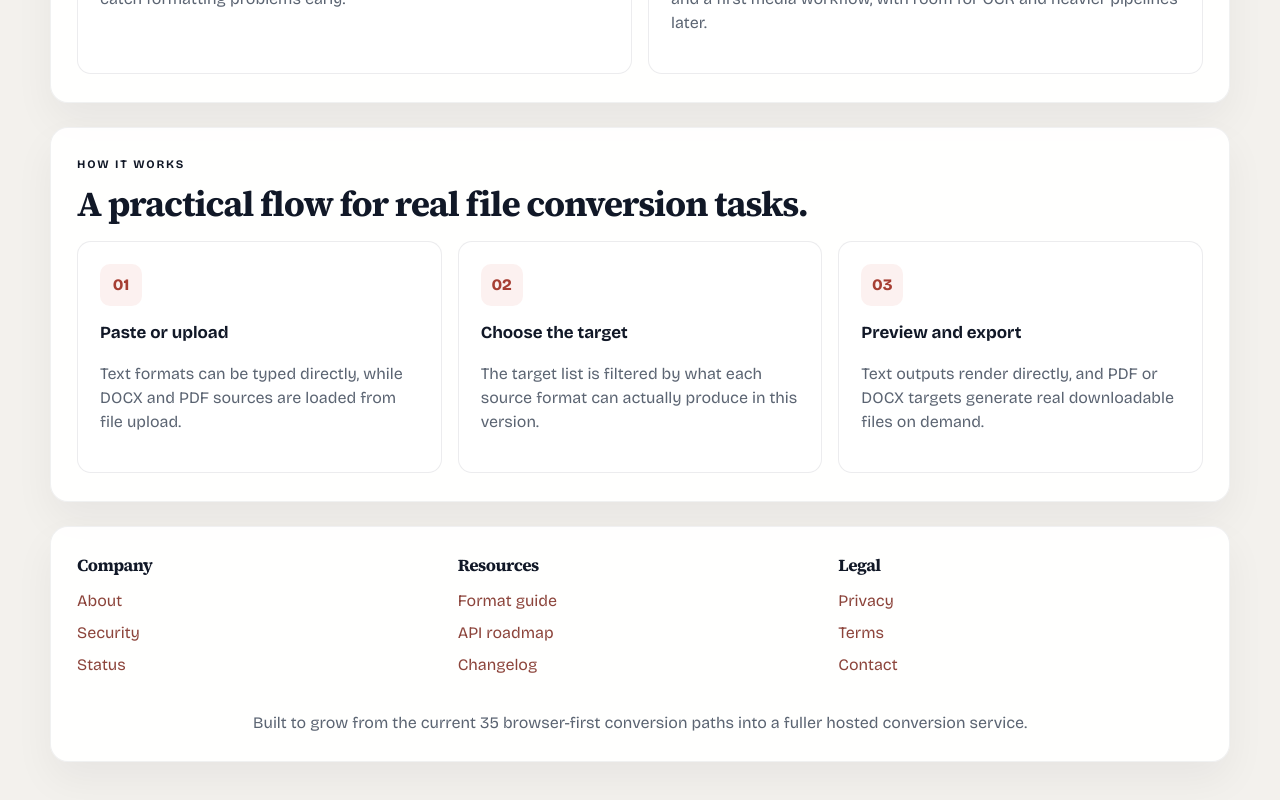
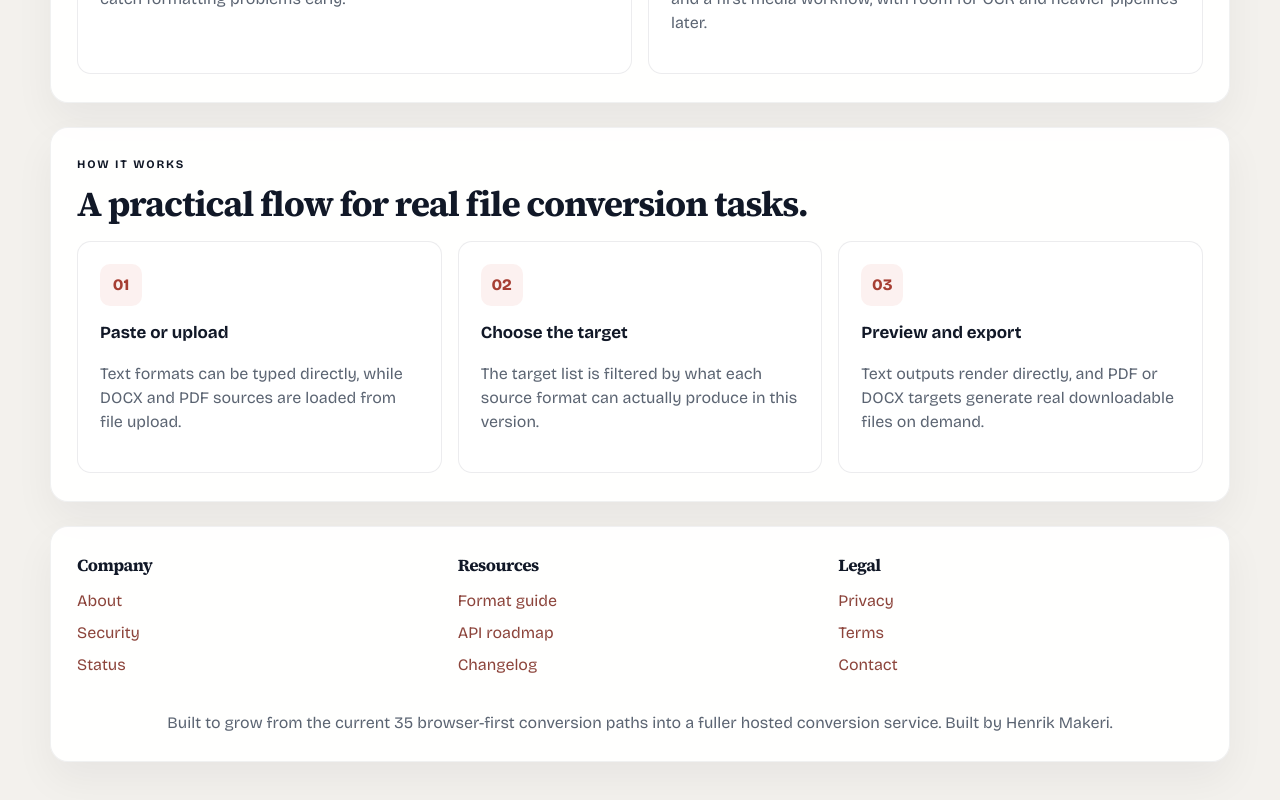
Before and after one commit to henrik-makeri/Website-FileConverter, a React (Vite) app: page / in a window 1280 px wide. Shown: the part 3572-4372 px from the top of the page. Built offline with nearby package versions, Linux system fonts and the light colour scheme; the HTML template or start-up script is replaced by a standard one.

Commit message:
Add project screenshot and personal footer credit

```diff
--- a/src/App.jsx
+++ b/src/App.jsx
@@ -1925,7 +1925,7 @@ function App() {
           </div>
           <p className="footer-stat">
             Built to grow from the current {SUPPORTED_CONVERSIONS.length} browser-first conversion
-            paths into a fuller hosted conversion service.
+            paths into a fuller hosted conversion service. Built by Henrik Makeri.
           </p>
         </footer>
       </div>
```
Also changed, not shown: 2 other files (tests, documents, lock files or other folders).
